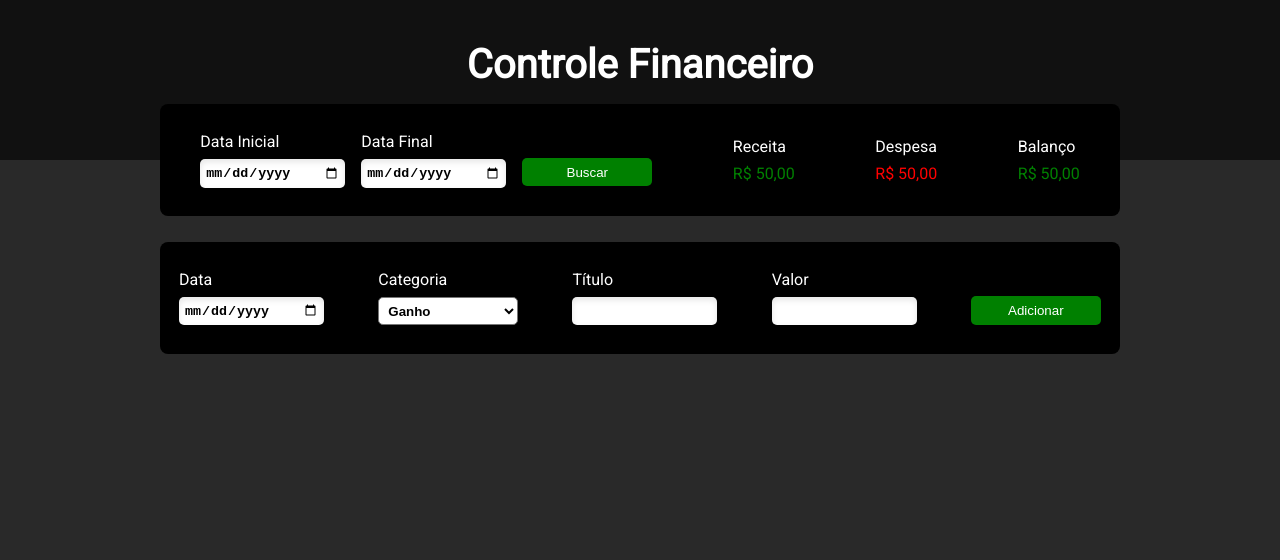
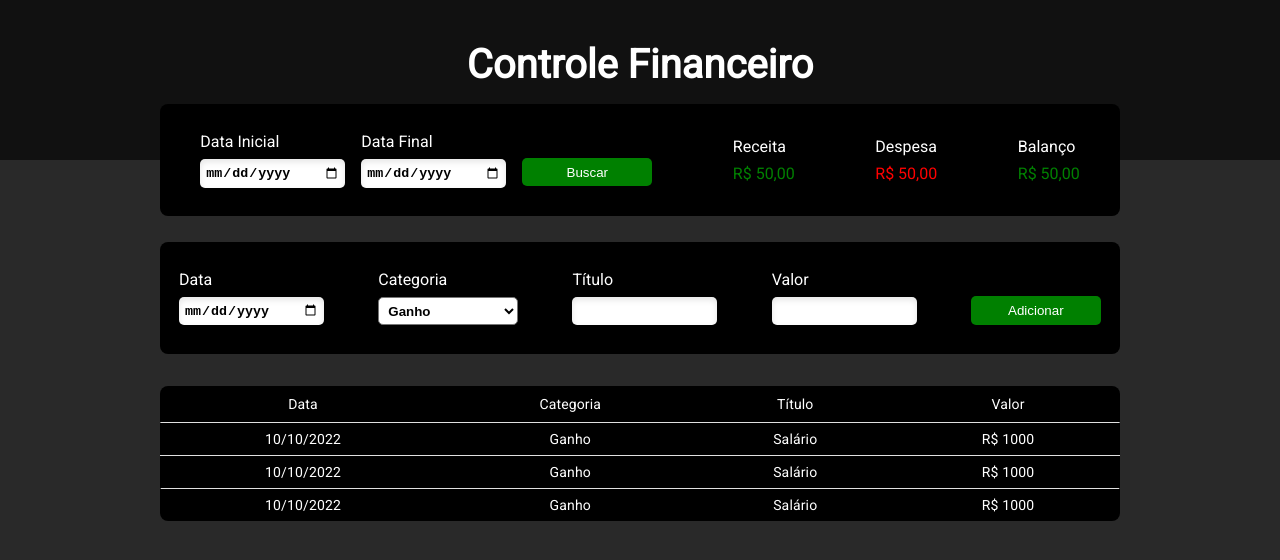
Before and after one commit to BernardoModerno/myfinancas, a React (Vite) app in the folder frontend/: page / in a window 1280 px wide. Shown: the top 560 px of the page. Built offline with nearby package versions, Linux system fonts and the light colour scheme.

Commit message:
InfoTable e Mui React

```diff
--- a/frontend/package.json
+++ b/frontend/package.json
@@ -9,6 +9,9 @@
     "preview": "vite preview"
   },
   "dependencies": {
+    "@emotion/react": "^11.10.5",
+    "@emotion/styled": "^11.10.5",
+    "@mui/material": "^5.10.17",
     "react": "^18.2.0",
     "react-dom": "^18.2.0",
     "react-router-dom": "^6.4.5"
--- /dev/null
+++ b/frontend/src/components/InfoTable/index.jsx
@@ -0,0 +1,55 @@
+import './styles.css'
+import * as React from 'react';
+import Table from '@mui/material/Table';
+import TableBody from '@mui/material/TableBody';
+import TableCell from '@mui/material/TableCell';
+import TableContainer from '@mui/material/TableContainer';
+import TableHead from '@mui/material/TableHead';
+import TableRow from '@mui/material/TableRow';
+
+export const InfoTable = () => {
+    return(
+        <div className="container-infoTable">
+            <TableContainer sx={{background: '#000', color: '#fff', borderRadius: 10}} >
+                <Table size='small' aria-label="a dense table">
+                    <TableHead>
+                        <TableRow>
+                            <TableCell sx={{ color: '#fff' }} align="center">Data</TableCell>
+                            <TableCell sx={{ color: '#fff' }} align="center">Categoria</TableCell>
+                            <TableCell sx={{ color: '#fff' }} align="center">Título</TableCell>
+                            <TableCell sx={{ color: '#fff' }} align="center">Valor</TableCell>
+                        </TableRow>
+                    </TableHead>
+                    <TableBody>
+                        <TableRow
+
+                            sx={{ '&:last-child td, &:last-child th': { border: 0 } }}>
+                            <TableCell sx={{ color: '#fff' }} align="center">10/10/2022</TableCell>
+                            <TableCell sx={{ color: '#fff' }} align="center">Ganho</TableCell>
+                            <TableCell sx={{ color: '#fff' }} align="center">Salário</TableCell>
+                            <TableCell sx={{ color: '#fff' }} align="center">R$ 1000</TableCell>
+                        </TableRow>
+
+                        <TableRow
+
+                            sx={{ '&:last-child td, &:last-child th': { border: 0 } }}>
+                            <TableCell sx={{ color: '#fff' }} align="center">10/10/2022</TableCell>
+                            <TableCell sx={{ color: '#fff' }} align="center">Ganho</TableCell>
+                            <TableCell sx={{ color: '#fff' }} align="center">Salário</TableCell>
+                            <TableCell sx={{ color: '#fff' }} align="center">R$ 1000</TableCell>
+                        </TableRow>
+
+                        <TableRow
+
+                            sx={{ '&:last-child td, &:last-child th': { border: 0 } }}>
+                            <TableCell sx={{ color: '#fff' }} align="center">10/10/2022</TableCell>
+                            <TableCell sx={{ color: '#fff' }} align="center">Ganho</TableCell>
+                            <TableCell sx={{ color: '#fff' }} align="center">Salário</TableCell>
+                            <TableCell sx={{ color: '#fff' }} align="center">R$ 1000</TableCell>
+                        </TableRow>
+                    </TableBody>
+                </Table>
+            </TableContainer>
+        </div>
+    )
+}
--- /dev/null
+++ b/frontend/src/components/InfoTable/styles.css
@@ -0,0 +1,6 @@
+.container-infoTable {
+    background-color: black;
+    border-radius: 0.5rem;
+    margin-top: 0.5rem;
+    width: 60rem;
+}
--- a/frontend/src/pages/Home/index.jsx
+++ b/frontend/src/pages/Home/index.jsx
@@ -1,5 +1,6 @@
 import { Header } from "../../components/Header"
 import { Information } from "../../components/Information"
+import { InfoTable } from "../../components/InfoTable"
 import { InputsContainer } from "../../components/InputsContainer"
 import './styles.css'
 
@@ -9,6 +10,7 @@ export const Home = () => {
             <Header />
             <Information />
             <InputsContainer />
+            <InfoTable />
         </div>
     )
 }
```
Also changed, not shown: 2 other files (tests, documents, lock files or other folders).
